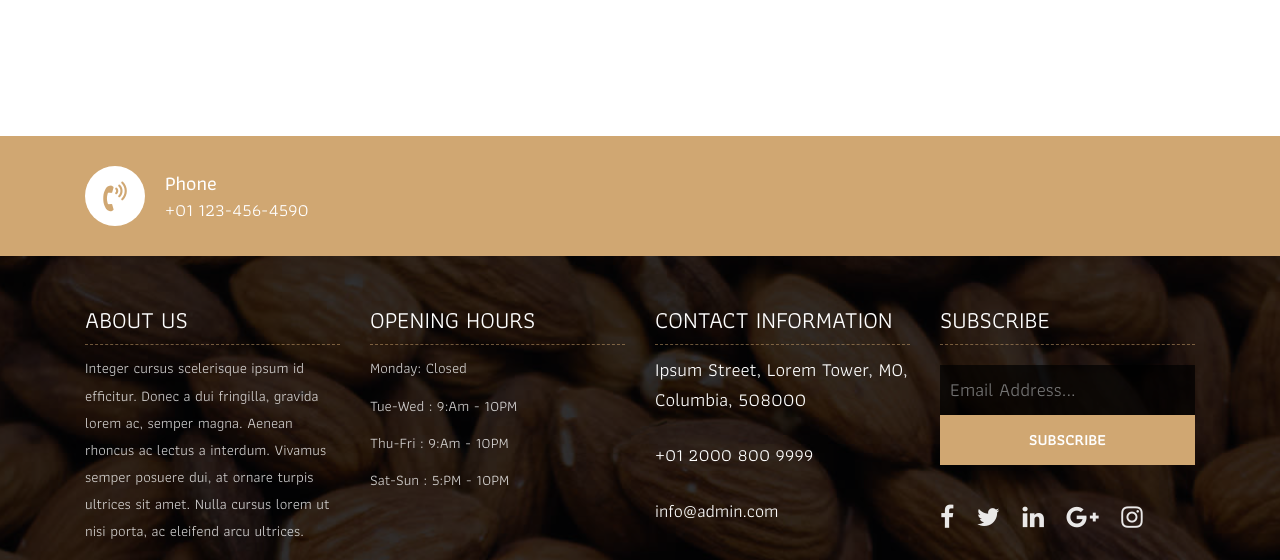
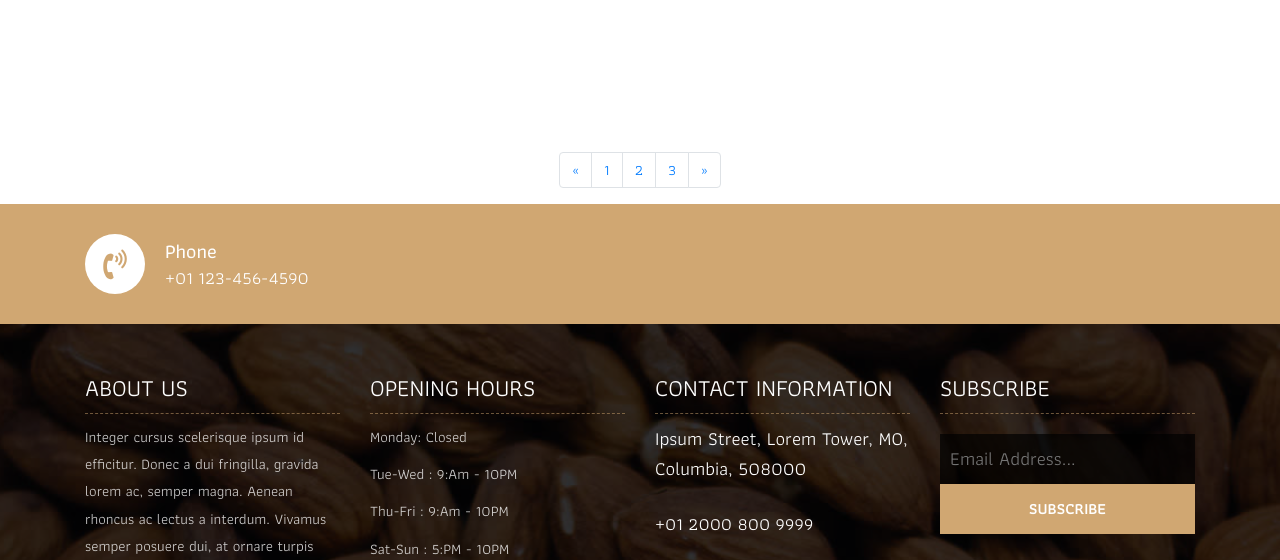
Before and after one commit to arascch/Reservation-Resturant-django, a Django app: page /blog/ in a window 1280 px wide. Shown: the part 450-1010 px from the top of the page. Run offline with Django 4.2, Linux system fonts and the light colour scheme; data that the repository does not hold is empty; some libraries are stand-ins or nearby versions; some web fonts are replaced.

Commit message:
add paginator to project

```diff
--- a/blog/templates/blog/blog_list.html
+++ b/blog/templates/blog/blog_list.html
@@ -18,11 +18,11 @@
 
 	<!-- Start blog -->
 	<div class="blog-box">
-		<div class="container">
-			<div class="row">
+		<div class="container d-flex ">
+			<div class="row mb-3">
 				{% for blog in blogs %}
                     <div class="col-lg-4 col-md-6 col-12">
-					<div class="blog-box-inner" style="height: auto">
+					    <div class="blog-box-inner" , style="height: border-box">
 						    <div class="blog-img-box">
 							    <img class="img-fluid" src="{{ blog.image.url }}" alt="" style="height: 400px">
 						    </div>
@@ -44,6 +44,29 @@
 		</div>
 	</div>
 	<!-- End blog -->
+    <div class="row mb-3">
+        <div class="col d-flex justify-content-center">
+            <nav aria-label="Page navigation example">
+                <ul class="pagination">
+                    <li class="page-item">
+                         <a class="page-link" href="#" aria-label="Previous">
+                            <span aria-hidden="true">&laquo;</span>
+                            <span class="sr-only">Previous</span>
+                         </a>
+                    </li>
+                    <li class="page-item"><a class="page-link" href="#">1</a></li>
+                    <li class="page-item"><a class="page-link" href="#">2</a></li>
+                    <li class="page-item"><a class="page-link" href="#">3</a></li>
+                    <li class="page-item">
+                        <a class="page-link" href="#" aria-label="Next">
+                            <span aria-hidden="true">&raquo;</span>
+                            <span class="sr-only">Next</span>
+                        </a>
+                    </li>
+                </ul>
+            </nav>
+        </div>
+    </div>
 
 	<!-- Start Contact info -->
 	<div class="contact-imfo-box">
--- a/blog/views.py
+++ b/blog/views.py
@@ -1,12 +1,16 @@
 from django.shortcuts import render , get_object_or_404
 from .models import Blog , Tag , Category , Comments
 from .forms import CommentForm
+from django.core.paginator import Paginator
 
 
 # Create your views here.
 
 def blog_list(request):
     blogs = Blog.objects.all()
+    paginator = Paginator(blogs, 3)
+    page_number = request.GET.get('page')
+    blogs = paginator.get_page(page_number)
 
     context = {
         "blogs" : blogs,
```
Also changed, not shown: media/blog/2.png (added), media/blog/2_pDrTrJq.png (added), media/blog/about-img.jpg (added), media/blog/about-img_0pNPDic.jpg (added), media/blog/blog-img-01.jpg (added), media/blog/blog-img-08.jpg (added), media/blog/gallery-img-05.jpg (added), media/blog/gallery-img-05_hdK6MQq.jpg (added). Lines whose indentation alone changed are shown as unchanged.
